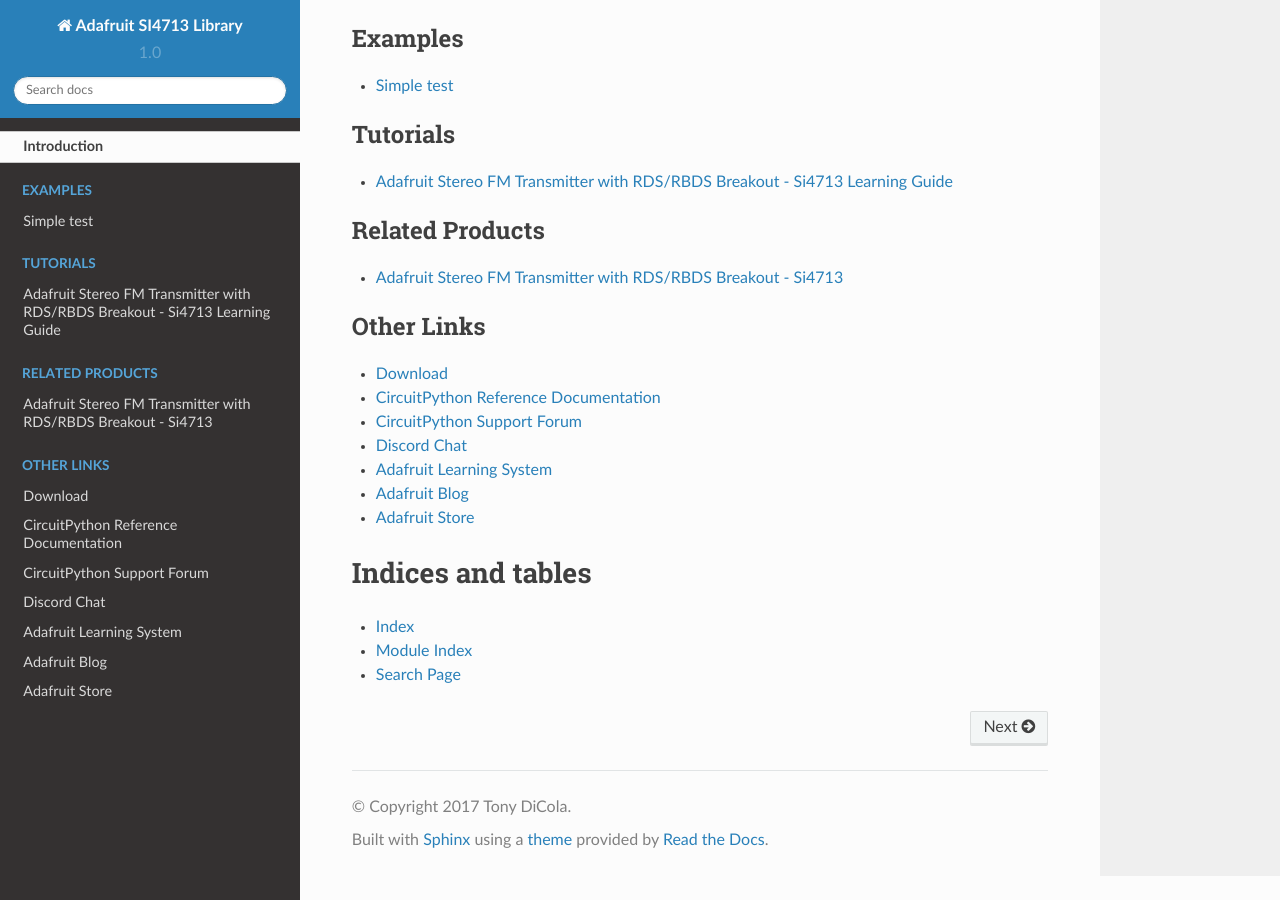
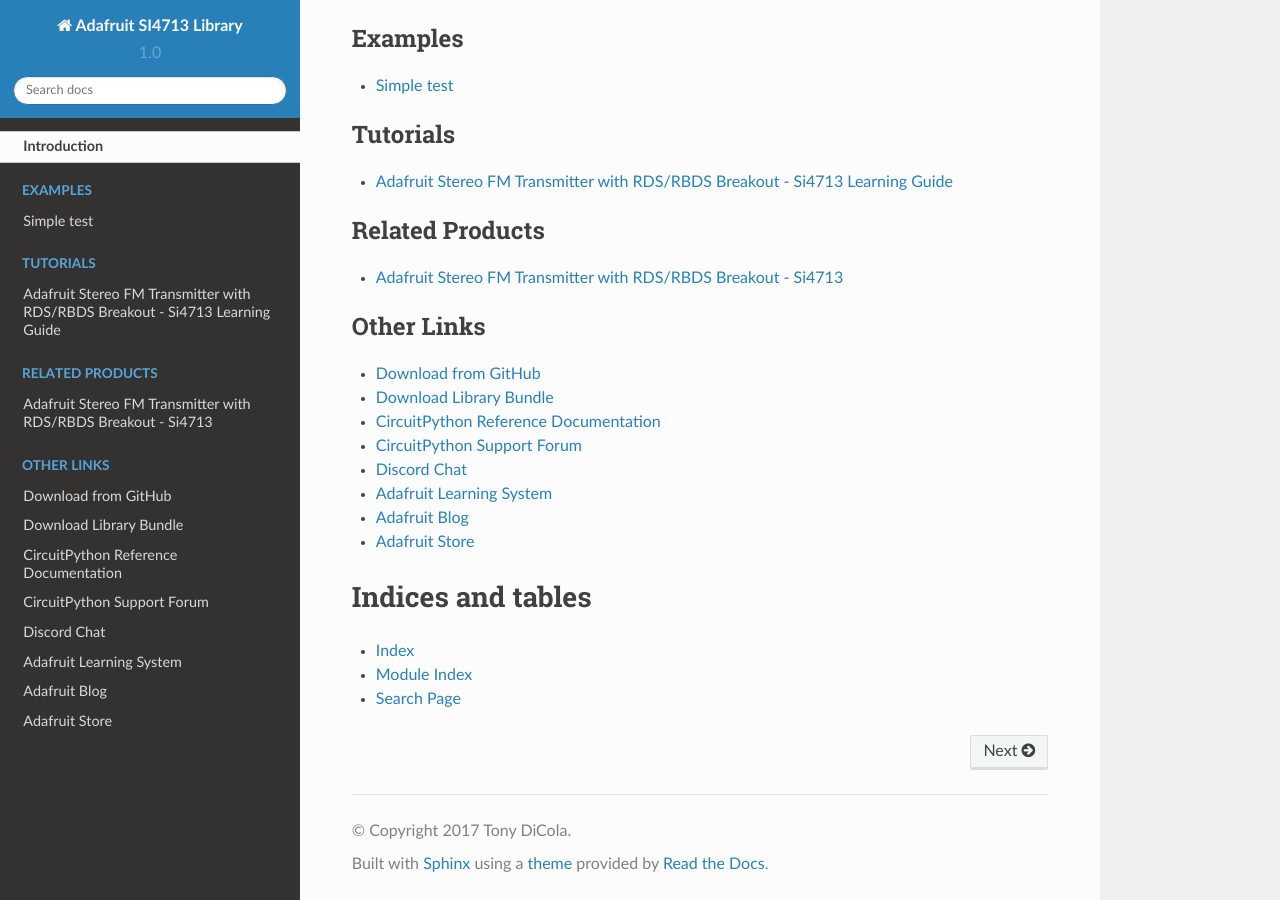
Before and after one commit to adafruit/Adafruit_CircuitPython_SI4713, a Sphinx documentation site: the page built from docs/index.rst, in a window 1280 px wide and 900 px high, scrolled down 1419 px. Built offline with Sphinx 7.4.7 and the Read the Docs theme 2.0.0, drawn with Linux system fonts in a browser that asks for light colours.

Commit message:
Added cp.org link to index.rst

```diff
--- a/docs/index.rst
+++ b/docs/index.rst
@@ -33,7 +33,8 @@
 .. toctree::
     :caption: Other Links
 
-    Download <https://github.com/adafruit/Adafruit_CircuitPython_SI4713/releases/latest>
+    Download from GitHub <https://github.com/adafruit/Adafruit_CircuitPython_SI4713/releases/latest>
+    Download Library Bundle <https://circuitpython.org/libraries>
     CircuitPython Reference Documentation <https://docs.circuitpython.org>
     CircuitPython Support Forum <https://forums.adafruit.com/viewforum.php?f=60>
     Discord Chat <https://adafru.it/discord>
```
